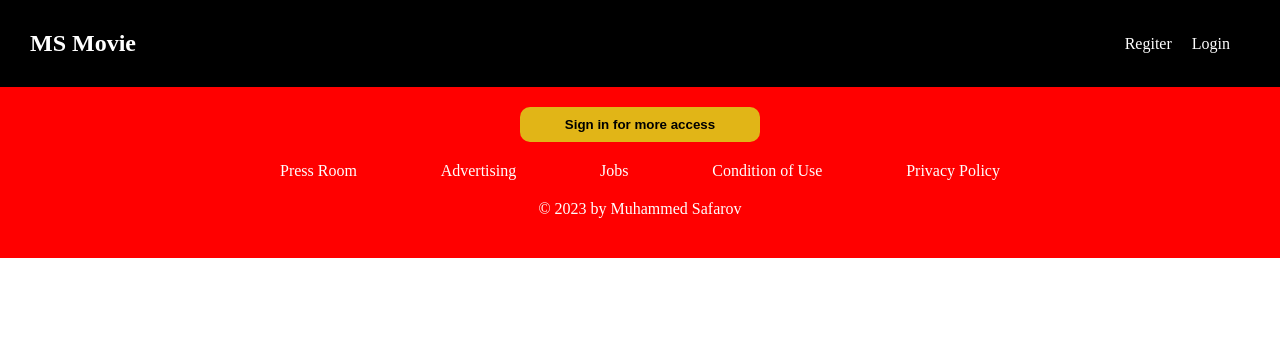
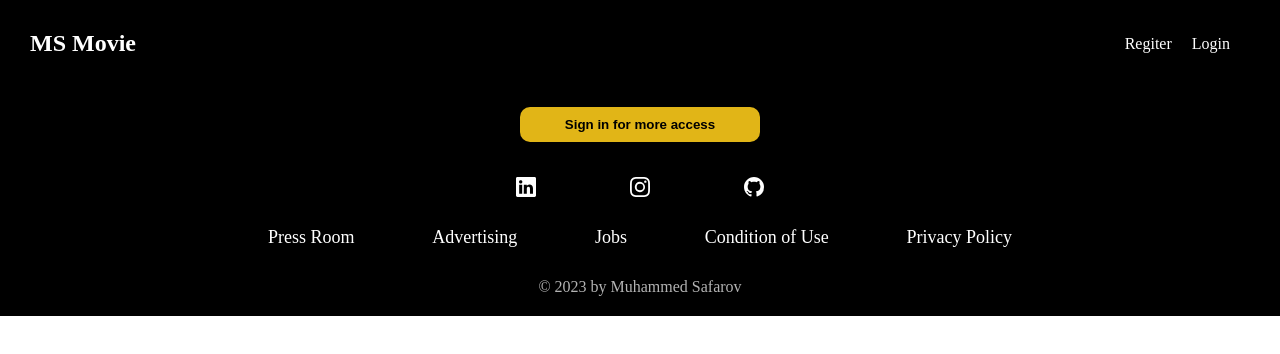
Before and after one commit to MuhammedSafarov/movie_website_react, a React (Create React App) app in the folder movie-app/: page / in a window 1280 px wide. Shown: the top 354 px of the page. Built offline with nearby package versions, Linux system fonts and the light colour scheme.

Commit message:
Footer is developed

```diff
--- a/movie-app/package.json
+++ b/movie-app/package.json
@@ -12,6 +12,7 @@
     "@testing-library/user-event": "^13.5.0",
     "react": "^18.2.0",
     "react-dom": "^18.2.0",
+    "react-icons": "^4.8.0",
     "react-router-dom": "^6.8.2",
     "react-scripts": "5.0.1",
     "web-vitals": "^2.1.4"
--- a/movie-app/src/components/Footer/Footer.jsx
+++ b/movie-app/src/components/Footer/Footer.jsx
@@ -1,14 +1,18 @@
 import React from "react";
-import { FontAwesomeIcon } from "@fortawesome/react-fontawesome";
-// import { faCoffee } from '@fortawesome/pro-solid-svg-icons'
+import { BsInstagram, BsGithub, BsLinkedin } from "react-icons/bs";
 import "./Footer.scss";
-
 
 const Footer = () => {
   return (
     <div className="footer">
       <button className="signin-btn">Sign in for more access</button>
-      <div className="social-media-icons"></div>
+      <div className="social-media-icons">
+        <div className="icons">
+          <BsLinkedin className="linkedin icon" />
+          <BsInstagram className="instagram icon" />
+          <BsGithub className="github icon" />
+        </div>
+      </div>
       <div className="lists">
         <ul className="footer-list">
           <li>Press Room</li>
--- a/movie-app/src/components/Footer/Footer.scss
+++ b/movie-app/src/components/Footer/Footer.scss
@@ -1,13 +1,19 @@
-$main-color: #E1B517;
-.footer{
+$main-color: #e1b517;
+
+@mixin hover-effect {
+  color: $main-color;
+  cursor: pointer;
+  transition: ease-in-out 0.2s;
+}
+
+.footer {
   color: white;
-    background-color: red;
   text-align: center;
   padding: 20px;
-    div{
-        margin: 20px;
+  div {
+    margin-top: 30px;
   }
-    .signin-btn{
+  .signin-btn {
     padding: 10px;
     width: 15rem;
     border: none;
@@ -15,18 +21,47 @@ $main-color: #E1B517;
     background-color: $main-color;
     font-weight: bold;
   }
-    .icons{
-        height: 10px;
+  .signin-btn:hover {
+    cursor: pointer;
+    box-shadow: $main-color 0px 5px 15px;
+    transition: 0.2ms;
   }
-    .lists{
+  .social-media-icons {
+    margin-top: 5px;
     display: flex;
     justify-content: center;
-        .footer-list{
+    align-items: center;
+    .icons {
+      width: 20%;
+      display: flex;
+      justify-content: space-between;
+      align-items: center;
+      .icon {
+        font-size: 20px;
+      }
+      .icon:hover {
+        @include hover-effect();
+      }
+    }
+  }
+  .lists {
+    display: flex;
+    justify-content: center;
+    .footer-list {
       width: 60%;
       display: flex;
       align-items: center;
       justify-content: space-between;
       list-style: none;
+      li {
+        font-size: 18px;
+      }
+      li:hover {
+        @include hover-effect();
       }
     }
   }
+  .copy-right {
+    opacity: 0.7;
+  }
+}
```
Also changed, not shown: 1 other file (tests, documents, lock files or other folders). Lines whose indentation alone changed are shown as unchanged.
